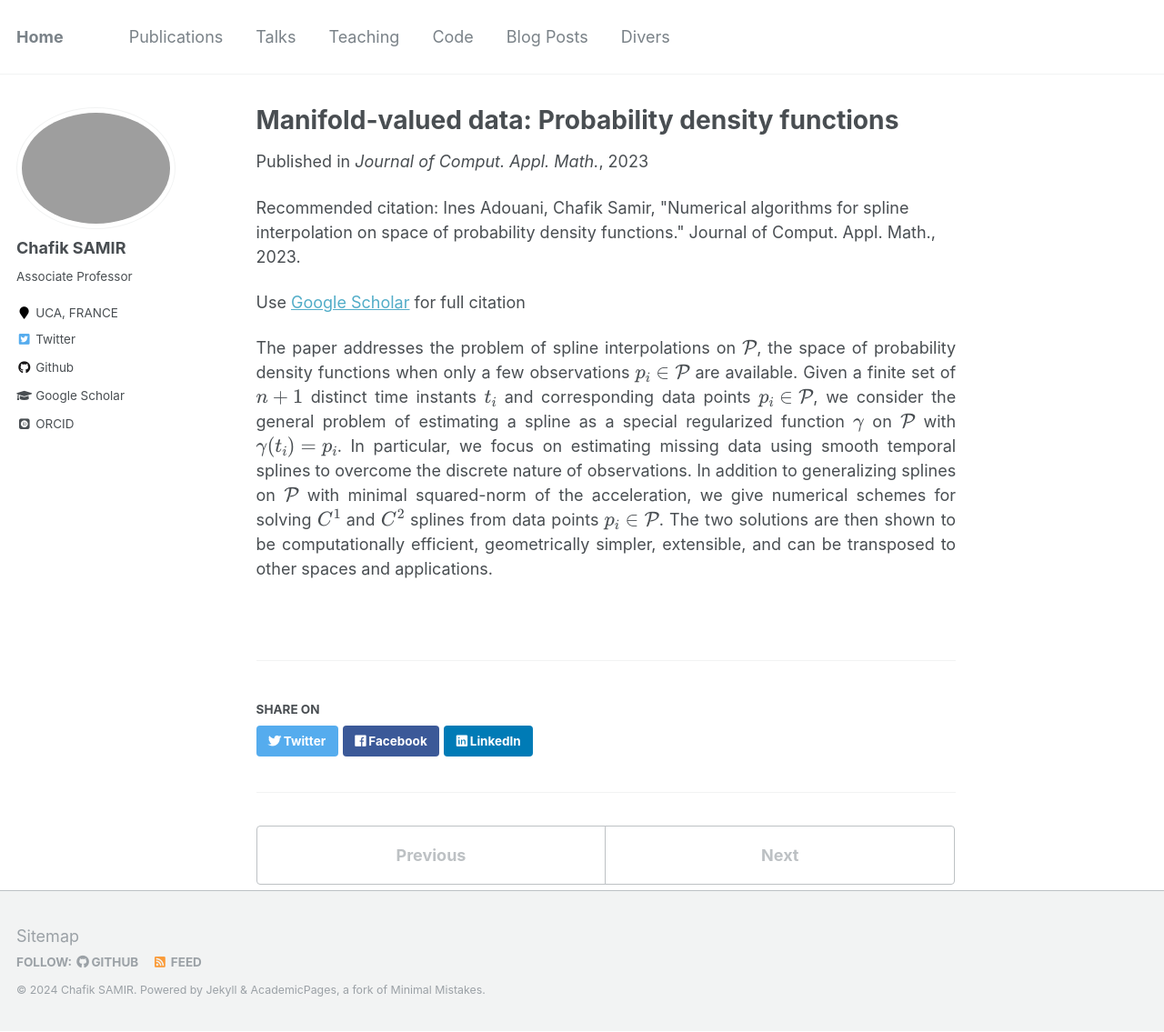
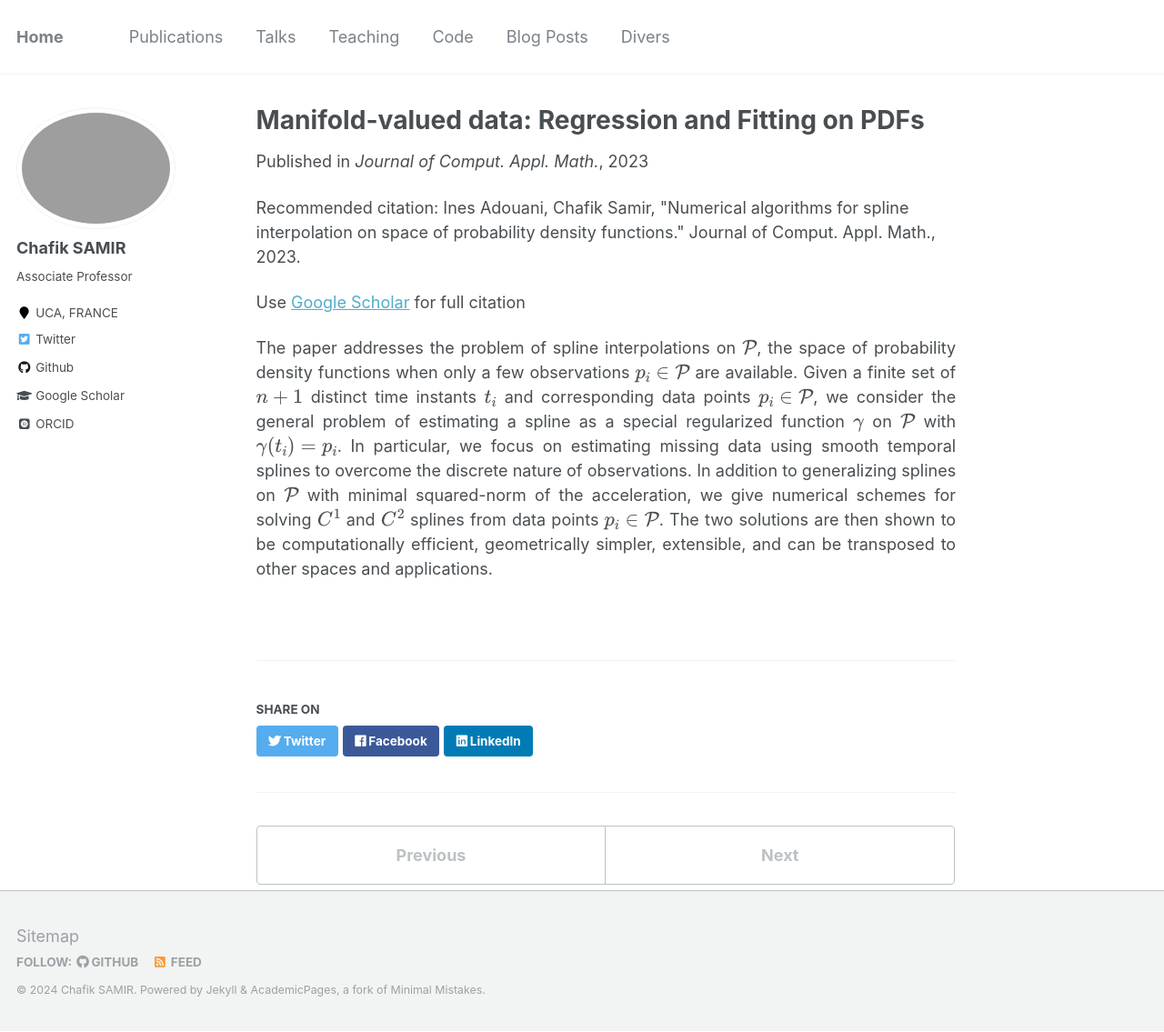
Before and after one commit to Chsamir/chsamir.github.io, a Jekyll site: the page built from _publications/2023-01-01-Numerical-algorithms-for-spline-interpolation-on-space-of-probability-density-functions.md, in a window 1280 px wide and 1135 px high. Shown: the whole window at 91% size. Built offline with Jekyll 4.4.1, drawn with Linux system fonts in a browser that asks for light colours; some web fonts are replaced; formulas are drawn with MathJax 3.

Commit message:
Update 2023-01-01-Numerical-algorithms-for-spline-interpolation-on-space-of-probability-density-functions.md

```diff
--- a/_publications/2023-01-01-Numerical-algorithms-for-spline-interpolation-on-space-of-probability-density-functions.md
+++ b/_publications/2023-01-01-Numerical-algorithms-for-spline-interpolation-on-space-of-probability-density-functions.md
@@ -1,5 +1,5 @@
 ---
-title: "Manifold-valued data: Probability density functions"
+title: "Manifold-valued data: Regression and Fitting on PDFs"
 collection: publications
 permalink: /publication/2023-01-01-Numerical-algorithms-for-spline-interpolation-on-space-of-probability-density-functions
 date: 2023-01-01
```
